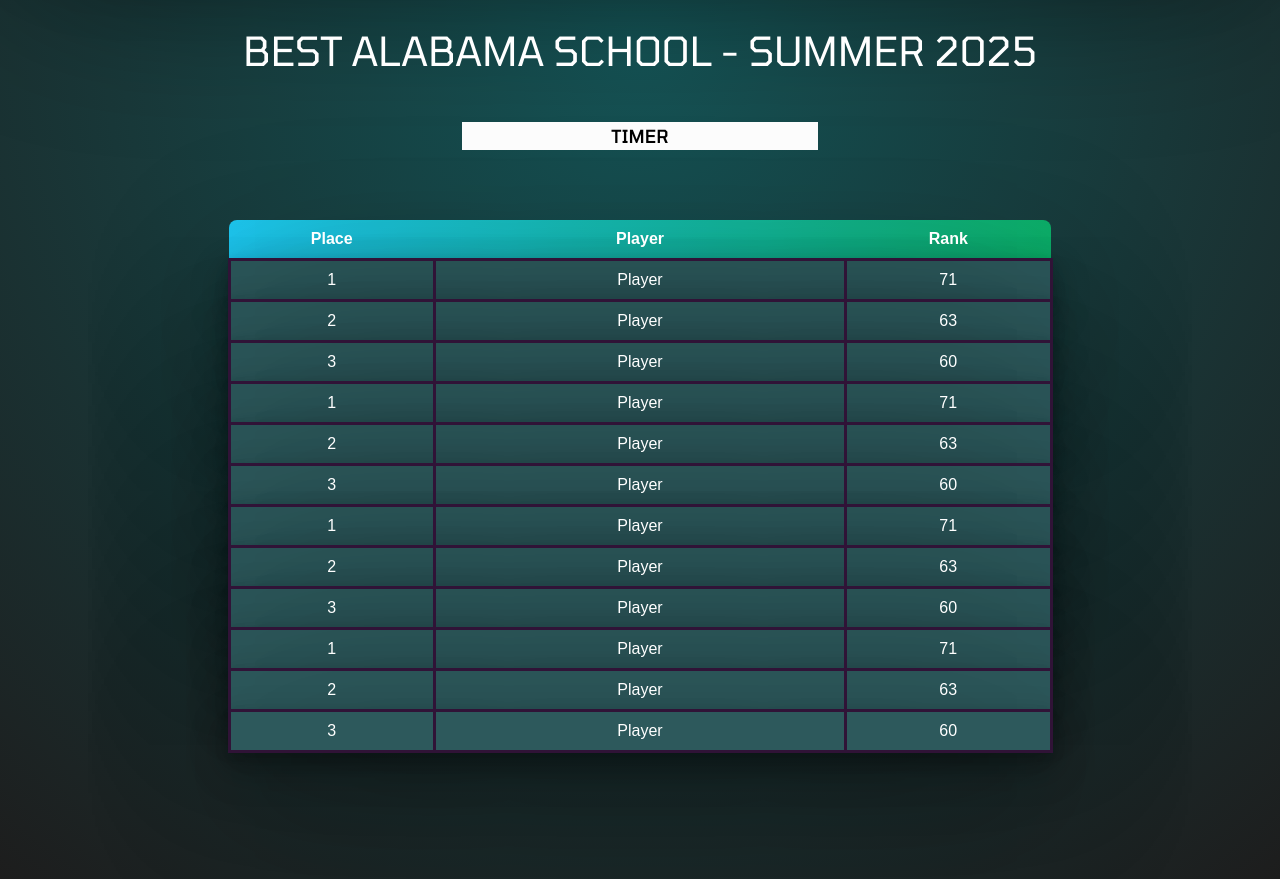
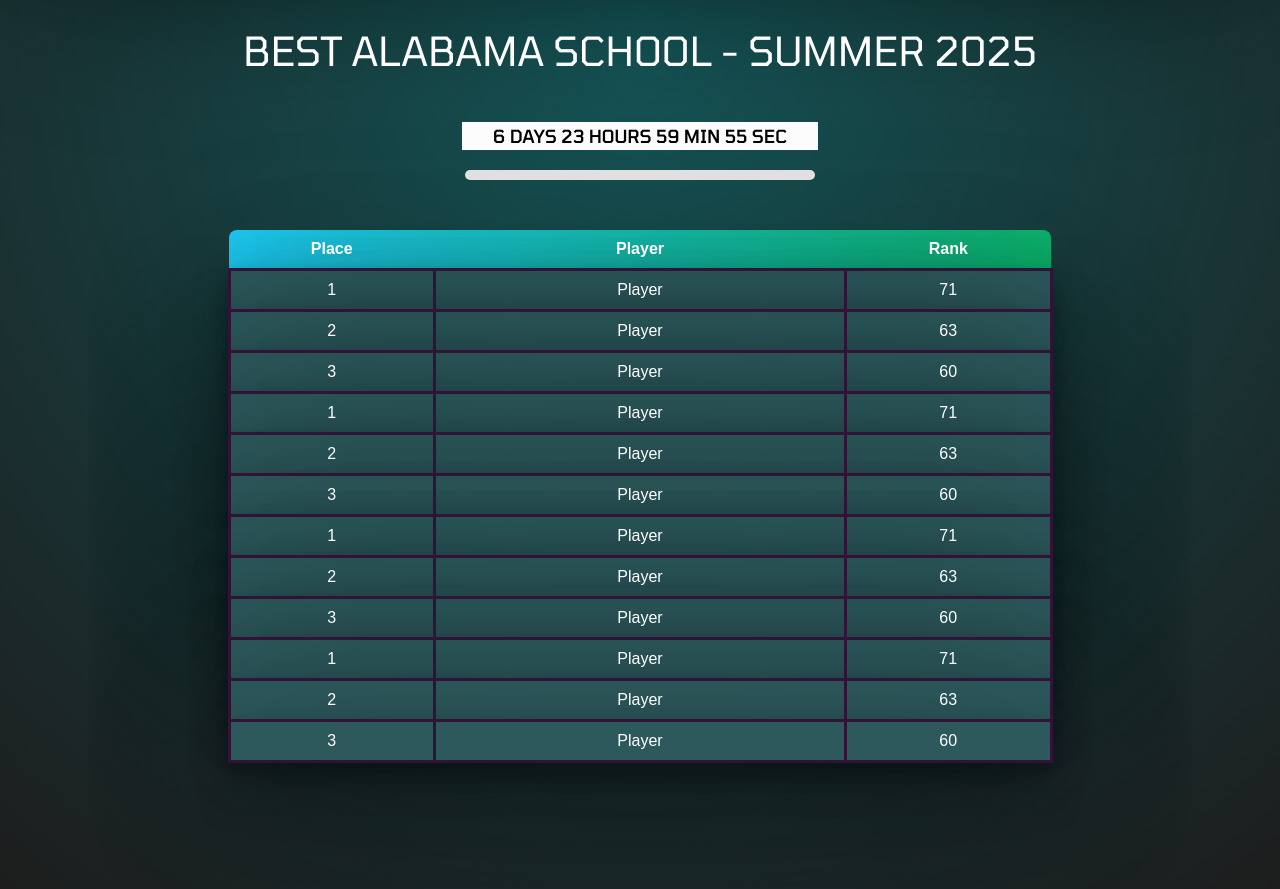
Before and after one commit to RainbowPlayer/mathmagic, a React (Create React App) app: page /table in a window 1280 px wide. Shown: the part 780-1669 px from the top of the page. Built offline with nearby package versions, Linux system fonts and the light colour scheme.

Commit message:
add loader

```diff
--- a/src/components/table-main-block/styles.css
+++ b/src/components/table-main-block/styles.css
@@ -26,7 +26,7 @@
 .timer-container {
   display: flex;
   flex-direction: column;
-  margin-bottom: 20px;
+  margin-bottom: 10px;
   background: #fcfcfc;
   align-items: center;
   max-width: 350px;
@@ -87,3 +87,21 @@
   border: 3px solid #301337;
   padding: 10px;
 }
+
+.loader {
+  width: 100%;
+  background-color: #e0e0e0;
+  height: 10px;
+  border-radius: 5px;
+  margin-top: 10px;
+  overflow: hidden;
+  max-width: 350px;
+}
+
+.progress {
+  height: 100%;
+  background: linear-gradient(to right, #1ec9f2, #0db16a);
+  width: 0%;
+  border-radius: 5px;
+  transition: width 1s linear;
+}
--- a/src/components/table-main-block/table-main-block.tsx
+++ b/src/components/table-main-block/table-main-block.tsx
@@ -1,3 +1,4 @@
+import React, { useState, useEffect, useMemo } from 'react';
 import './styles.css';
 
 export const TableMainBlock = () => {
@@ -16,14 +17,75 @@ export const TableMainBlock = () => {
     { place: 3, player: 'Player', rank: 60 },
   ];
 
+  interface TimeLeft {
+    days?: number;
+    hours?: number;
+    min?: number;
+    sec?: number;
+  }
+
+  const targetDate = useMemo(() => {
+    const date = new Date();
+    date.setDate(date.getDate() + 7);
+    return date;
+  }, []);
+
+  const calculateTimeLeft = (): TimeLeft => {
+    const now = new Date();
+    const difference = targetDate.getTime() - now.getTime();
+    let timeLeft: TimeLeft = {};
+
+    if (difference > 0) {
+      timeLeft = {
+        days: Math.floor(difference / (1000 * 60 * 60 * 24)),
+        hours: Math.floor((difference / (1000 * 60 * 60)) % 24),
+        min: Math.floor((difference / (1000 * 60)) % 60),
+        sec: Math.floor((difference / 1000) % 60),
+      };
+    }
+    return timeLeft;
+  };
+
+  const [timeLeft, setTimeLeft] = useState<TimeLeft>(calculateTimeLeft());
+
+  useEffect(() => {
+    const timer = setInterval(() => {
+      setTimeLeft(calculateTimeLeft());
+    }, 1000);
+
+    return () => clearInterval(timer);
+  }, [targetDate]);
+
+  const timerComponents = (Object.keys(timeLeft) as (keyof TimeLeft)[]).map(
+    (interval) => (
+      <span key={interval}>
+        {timeLeft[interval]} {interval}{' '}
+      </span>
+    ),
+  );
+
+  const totalDuration = 7 * 24 * 60 * 60 * 1000;
+  const nowTime = new Date().getTime();
+  const timeDifference = targetDate.getTime() - nowTime;
+  const progressPercentage =
+    timeDifference > 0 ? 100 - (timeDifference / totalDuration) * 100 : 100;
+
   return (
     <div className="table-container">
       <div className="table-header">
         <h4 className="table-title">Best Alabama School - Summer 2025</h4>
-
+        <div style={{display: 'flex', flexDirection: 'column', alignItems: 'center', width: '100%'}}>
         <div className="timer-container">
-          <span className="timer-text">Timer</span>
-          <span className="timer-text"></span>
+          <span className="timer-text">
+            {timerComponents.length ? timerComponents : "Time's up!"}
+          </span>
+        </div>
+        <div className="loader">
+          <div
+            className="progress"
+            style={{ width: `${progressPercentage}%` }}
+          />
+        </div>
         </div>
       </div>
 
```
